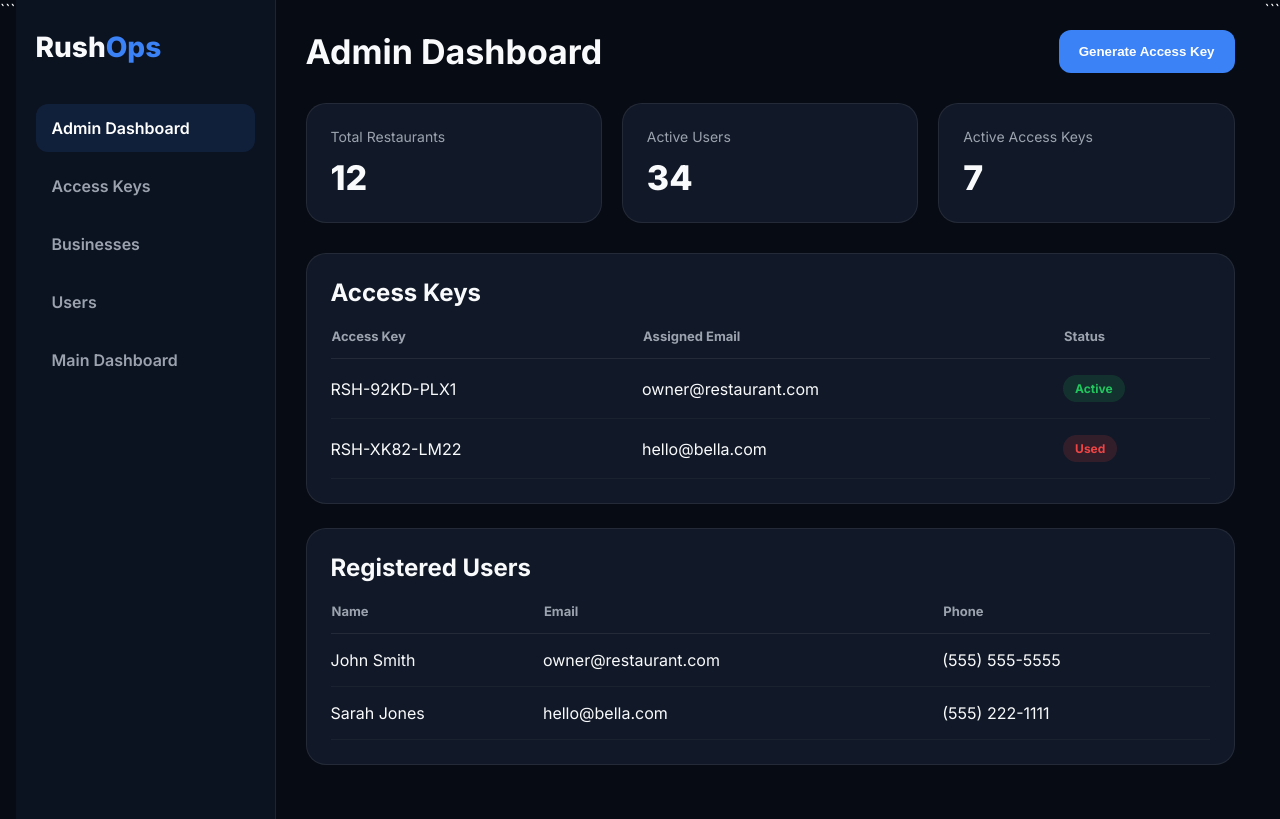
After one commit to ajrsmith21-png/ai-restaurant-finance, a Python web app: template templates/admin.html in a window 1280 px wide. The commit adds this page. Run offline with Jinja, Linux system fonts and the light colour scheme; the template is opened without the code that fills it, so the values that code supplies are empty.

Commit message:
user rework

````diff
--- /dev/null
+++ b/templates/admin.html
@@ -0,0 +1,419 @@
+<!DOCTYPE html>
+
+<html lang="en">
+<head>
+<meta charset="UTF-8" />
+<meta name="viewport" content="width=device-width, initial-scale=1.0" />
+<title>RushOps Admin</title>
+
+<link href="https://fonts.googleapis.com/css2?family=Inter:wght@400;500;600;700;800&display=swap" rel="stylesheet">
+
+<style>
+
+:root{
+    --bg:#070b14;
+    --surface:#111827;
+    --surface-2:#1f2937;
+    --border:rgba(255,255,255,0.08);
+    --text:#f9fafb;
+    --muted:#9ca3af;
+    --blue:#3b82f6;
+    --green:#22c55e;
+    --red:#ef4444;
+}
+
+*{
+    box-sizing:border-box;
+}
+
+body{
+    margin:0;
+    background:var(--bg);
+    color:var(--text);
+    font-family:'Inter',sans-serif;
+}
+
+.wrapper{
+    display:flex;
+    min-height:100vh;
+}
+
+/* =========================
+   SIDEBAR
+========================= */
+
+.sidebar{
+    width:260px;
+    background:#0b1220;
+    border-right:1px solid var(--border);
+    padding:30px 20px;
+}
+
+.logo{
+    font-size:28px;
+    font-weight:800;
+    margin-bottom:40px;
+}
+
+.logo span{
+    color:var(--blue);
+}
+
+.nav{
+    display:flex;
+    flex-direction:column;
+    gap:10px;
+}
+
+.nav a{
+    text-decoration:none;
+    color:var(--muted);
+    padding:14px 16px;
+    border-radius:12px;
+    transition:0.2s;
+    font-weight:600;
+}
+
+.nav a:hover,
+.nav a.active{
+    background:rgba(59,130,246,0.12);
+    color:white;
+}
+
+/* =========================
+   MAIN CONTENT
+========================= */
+
+.main{
+    flex:1;
+    padding:30px;
+}
+
+.topbar{
+    display:flex;
+    justify-content:space-between;
+    align-items:center;
+    margin-bottom:30px;
+}
+
+.topbar h1{
+    margin:0;
+    font-size:34px;
+}
+
+.generate-btn{
+    background:var(--blue);
+    border:none;
+    color:white;
+    padding:14px 20px;
+    border-radius:12px;
+    font-weight:700;
+    cursor:pointer;
+    transition:0.2s;
+}
+
+.generate-btn:hover{
+    opacity:0.9;
+}
+
+/* =========================
+   STATS
+========================= */
+
+.stats-grid{
+    display:grid;
+    grid-template-columns:repeat(auto-fit,minmax(240px,1fr));
+    gap:20px;
+    margin-bottom:30px;
+}
+
+.stat-card{
+    background:var(--surface);
+    border:1px solid var(--border);
+    border-radius:20px;
+    padding:24px;
+}
+
+.stat-label{
+    color:var(--muted);
+    font-size:14px;
+    margin-bottom:12px;
+}
+
+.stat-value{
+    font-size:34px;
+    font-weight:800;
+}
+
+/* =========================
+   TABLES
+========================= */
+
+.section{
+    background:var(--surface);
+    border:1px solid var(--border);
+    border-radius:20px;
+    padding:24px;
+    margin-bottom:24px;
+}
+
+.section h2{
+    margin-top:0;
+    margin-bottom:20px;
+}
+
+.table-wrapper{
+    overflow-x:auto;
+}
+
+table{
+    width:100%;
+    border-collapse:collapse;
+}
+
+th{
+    text-align:left;
+    color:var(--muted);
+    font-size:13px;
+    padding-bottom:14px;
+    border-bottom:1px solid var(--border);
+}
+
+td{
+    padding:16px 0;
+    border-bottom:1px solid rgba(255,255,255,0.04);
+}
+
+.badge{
+    display:inline-flex;
+    align-items:center;
+    justify-content:center;
+    padding:6px 12px;
+    border-radius:999px;
+    font-size:12px;
+    font-weight:700;
+}
+
+.badge.green{
+    background:rgba(34,197,94,0.15);
+    color:var(--green);
+}
+
+.badge.red{
+    background:rgba(239,68,68,0.15);
+    color:var(--red);
+}
+
+/* =========================
+   RESPONSIVE
+========================= */
+
+@media(max-width:900px){
+
+    .wrapper{
+        flex-direction:column;
+    }
+
+    .sidebar{
+        width:100%;
+        border-right:none;
+        border-bottom:1px solid var(--border);
+    }
+
+}
+
+</style>
+
+</head>
+<body>
+
+<div class="wrapper">
+
+```
+<!-- SIDEBAR -->
+
+<aside class="sidebar">
+
+    <div class="logo">
+        Rush<span>Ops</span>
+    </div>
+
+    <nav class="nav">
+        <a href="/admin" class="active">
+            Admin Dashboard
+        </a>
+
+        <a href="#">
+            Access Keys
+        </a>
+
+        <a href="#">
+            Businesses
+        </a>
+
+        <a href="#">
+            Users
+        </a>
+
+        <a href="/dashboard">
+            Main Dashboard
+        </a>
+    </nav>
+
+</aside>
+
+
+<!-- MAIN -->
+
+<main class="main">
+
+    <div class="topbar">
+
+        <h1>
+            Admin Dashboard
+        </h1>
+
+        <button class="generate-btn">
+            Generate Access Key
+        </button>
+
+    </div>
+
+
+    <!-- STATS -->
+
+    <div class="stats-grid">
+
+        <div class="stat-card">
+            <div class="stat-label">
+                Total Restaurants
+            </div>
+
+            <div class="stat-value">
+                12
+            </div>
+        </div>
+
+        <div class="stat-card">
+            <div class="stat-label">
+                Active Users
+            </div>
+
+            <div class="stat-value">
+                34
+            </div>
+        </div>
+
+        <div class="stat-card">
+            <div class="stat-label">
+                Active Access Keys
+            </div>
+
+            <div class="stat-value">
+                7
+            </div>
+        </div>
+
+    </div>
+
+
+    <!-- ACCESS KEYS -->
+
+    <section class="section">
+
+        <h2>
+            Access Keys
+        </h2>
+
+        <div class="table-wrapper">
+
+            <table>
+
+                <thead>
+                    <tr>
+                        <th>Access Key</th>
+                        <th>Assigned Email</th>
+                        <th>Status</th>
+                    </tr>
+                </thead>
+
+                <tbody>
+
+                    <tr>
+                        <td>RSH-92KD-PLX1</td>
+                        <td>owner@restaurant.com</td>
+                        <td>
+                            <span class="badge green">
+                                Active
+                            </span>
+                        </td>
+                    </tr>
+
+                    <tr>
+                        <td>RSH-XK82-LM22</td>
+                        <td>hello@bella.com</td>
+                        <td>
+                            <span class="badge red">
+                                Used
+                            </span>
+                        </td>
+                    </tr>
+
+                </tbody>
+
+            </table>
+
+        </div>
+
+    </section>
+
+
+    <!-- USERS -->
+
+    <section class="section">
+
+        <h2>
+            Registered Users
+        </h2>
+
+        <div class="table-wrapper">
+
+            <table>
+
+                <thead>
+                    <tr>
+                        <th>Name</th>
+                        <th>Email</th>
+                        <th>Phone</th>
+                    </tr>
+                </thead>
+
+                <tbody>
+
+                    <tr>
+                        <td>John Smith</td>
+                        <td>owner@restaurant.com</td>
+                        <td>(555) 555-5555</td>
+                    </tr>
+
+                    <tr>
+                        <td>Sarah Jones</td>
+                        <td>hello@bella.com</td>
+                        <td>(555) 222-1111</td>
+                    </tr>
+
+                </tbody>
+
+            </table>
+
+        </div>
+
+    </section>
+
+</main>
+```
+
+</div>
+
+</body>
+</html>
````
Also changed, not shown: main.py (+50 -3 lines), models.py (+14 -79 lines), templates/register.html (+56 -126 lines).
